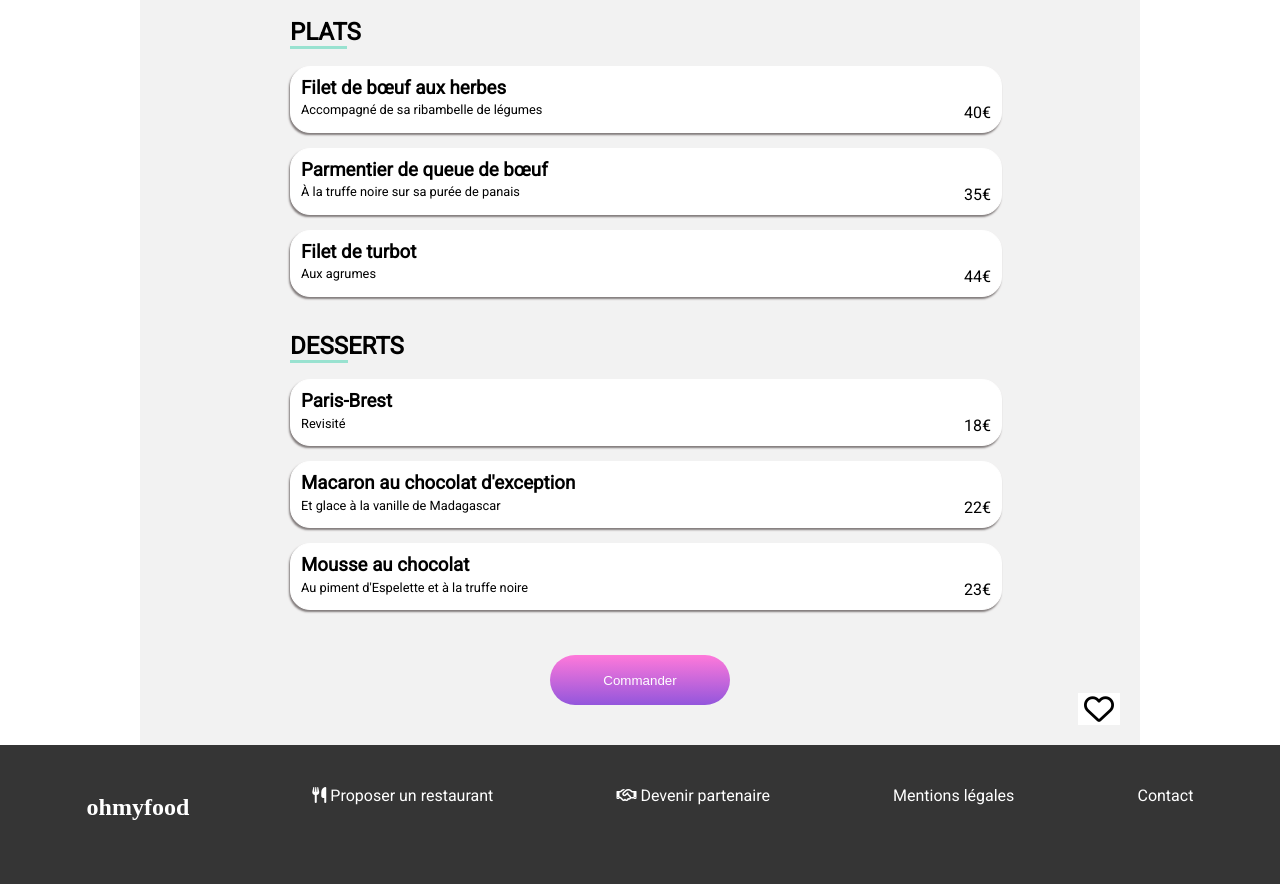
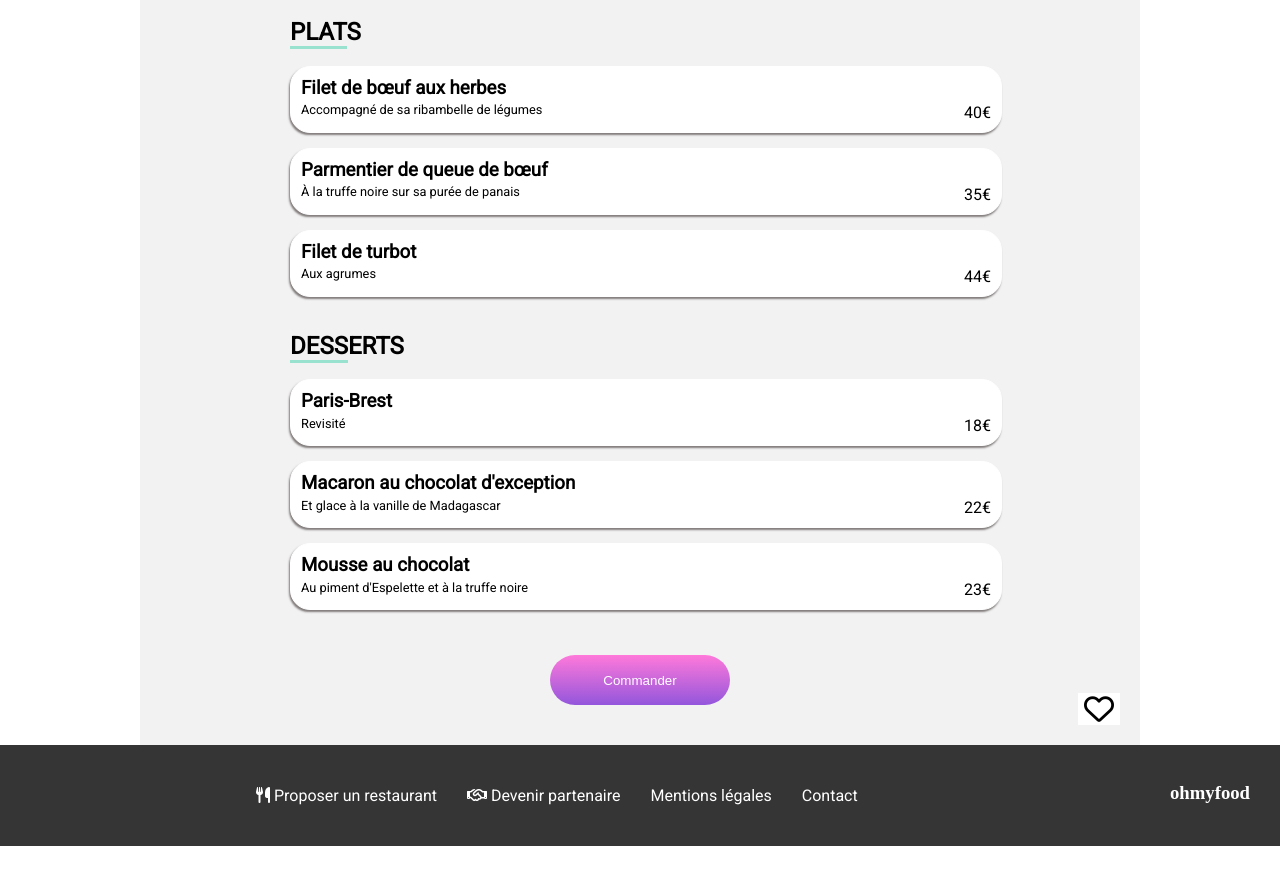
Before and after one commit to fatoumatad223/Projet-4---Animations.CSS, a plain HTML site: page menu1.html in a window 1280 px wide. Shown: the part 712-1596 px from the top of the page. After the commit the page ends 1558 px from the top, so only its background shows below. Drawn offline with nearby package versions, Linux system fonts and the light colour scheme; files that its build step writes are made by us from their sources; a web font is replaced by a local one.

Commit message:
footer media queries

```diff
--- a/menu1.html
+++ b/menu1.html
@@ -201,14 +201,10 @@
         </main>
         <footer class="footer">
             <h3 class="footer__h3"> ohmyfood </h3>
-                    <a href="" class="footer__link">
-                        <p> <i class="fa-solid fa-utensils"></i> Proposer un restaurant </p>
-                    </a>
-                    <a href="" class="footer__link">
-                        <p> <i class="fa-regular fa-handshake"></i> Devenir partenaire </p>
-                    </a>
-                    <p> Mentions légales </p>
-                    <p> Contact </p>
+            <a href="" class="footer__link"> <p> <i class="fa-solid fa-utensils"></i> Proposer un restaurant </p></a>
+            <a href="" class="footer__link"> <p> <i class="fa-regular fa-handshake"></i> Devenir partenaire </p></a>
+            <a href="" class="footer__link"> <p> Mentions légales </p> </a>
+            <a href="mailto:contactez-nous@mail.fr" class="footer__link"> <p> Contact </p> </a>
         </footer>
     </div>
 </body>
--- a/sass/style.scss
+++ b/sass/style.scss
@@ -91,20 +91,20 @@ body{
             text-align: center;
             position: relative;
             top: 60px;
-            left: -5px;
+            left: -10px;
             border-radius: 50%;
             width: 30px;
             height: 25px;
             padding-top: 5px;
         }
         &__bordure{
-            margin-left: 2px;
             margin-right: 10px;
             margin-bottom: -30px;
             border-radius: 20px;
             background-color: #F2F2F2;
             padding: 20px;
             @include btn-shadow;
+            font-size: 80%;
                 p{
                 margin-top: 0px;
                 }
@@ -217,6 +217,7 @@ body{
         display: flex;
         flex-direction: row;
         gap: 30px;
+
         }
     }
 .blocrestau__flex{
@@ -235,6 +236,12 @@ body{
 .footer{
     display: flex;
     flex-direction: row;
-    justify-content: space-around;
+    gap: 10px;
+    padding-left: 40%;
+    &__h3{
+        position: absolute;
+        right: 30px;
+        margin-top: 12px;
+    }
     }
 }
--- a/sass/stylemenu.scss
+++ b/sass/stylemenu.scss
@@ -1,25 +1,27 @@
 @charset "UTF-8";
 
-/**************** GÉNÉRAL ***************/
-body {
-    font-family: "Roboto", sans-serif;
-    margin: 0;
+
+/* Mes mixins */
+@mixin card-shadow {
+    box-shadow: -1px 2px 2px rgba(130, 124, 124);
 }
 
+/* Mes variables */
 $main-color: #9356DC;
 $second-color: #FF79DA;
 $third-color: #99E2D0;
 $font-color: #EAEAEA;
 $footer-color: #353535;
 
+/* GÉNÉRAL */
+body {
+    font-family: "Roboto", sans-serif;
+    margin: 0;
+}
+
 .main-container {
     width: 100%;
     min-width: 320px;
-}
-
-/* Mes mixins */
-@mixin card-shadow {
-    box-shadow: -1px 2px 2px rgba(130, 124, 124);
 }
 
 /* Ceci est mon bloc header */
@@ -55,7 +57,6 @@ $footer-color: #353535;
     border-top-right-radius: 30px;
     margin-bottom: 20px;
     margin-block-end: -35px;
-
     &__title {
         display: flex;
         justify-content: center;
@@ -63,19 +64,13 @@ $footer-color: #353535;
         font-size: 1emx;
         margin-left: 10px;
     }
-
     & h2 {
         margin-left: 10px;
         padding-top: 15px;
-        @media (min-width: 768px){
-            margin-left: 15%;
-        }
     }
-
     & h3 {
         margin-top: 15px;
     }
-
     &__card {
         width: 93%;
         height: 65px;
@@ -92,30 +87,21 @@ $footer-color: #353535;
         &:hover {
             margin-right: 50px;
         }
-        @media (min-width: 768px){
-            width: 70%;
-            margin-left: 15%;
-        }
-
         &__description {
             margin-top: -5px;
-
             & .card-title {
                 margin-top: 15px;
             }
-
             & .card-subtitle {
                 margin-top: -15px;
                 font-size: 0.8em;
             }
         }
-
         &__flex {
             display: flex;
             justify-content: flex-end;
             margin-right: -50px;
             transition: 1s;
-
             &__price {
                 margin-top: 20px;
                 margin-right: 10px;
@@ -142,8 +128,10 @@ $footer-color: #353535;
     }
 }
 
+/* Partie coeurs */
 .coeurs{
     margin-top: 17px;
+    margin-left: 10px;
 }
 .buttonheart {
     font-size: 30px;
@@ -151,10 +139,8 @@ $footer-color: #353535;
     border: none;
     transition-property: all;
     transition-duration: 2s;
-
     &_solid {
         opacity: 0;
-
         &:hover {
             opacity: 1;
             color: transparent;
@@ -179,7 +165,6 @@ $footer-color: #353535;
     margin-bottom: 40px;
     margin-top: 30px;
     margin-left: calc(50% - 90px);
-
     &:hover {
         opacity: 0.7;
     }
@@ -193,7 +178,6 @@ $footer-color: #353535;
     &__h3 {
         font-family: Shrikhand;
         padding-bottom: 15px;
-        font-size: 24px;
     }
     &__link {
         color: white;
@@ -201,20 +185,34 @@ $footer-color: #353535;
     }
 }
 
-
+/* Mes media queries */
 @media (min-width: 768px) {
     .blocmenu{
         width: 90%;
         margin-left: auto;
         margin-right: auto;
         &__title {
-        text-align: center;
+            text-align: center;
         }
         max-width: 1000px;
+        &__card{
+            width: 70%;
+            margin-left: 15%;
+        }
+        & h2{
+            margin-left: 15%;
+        }
     }
-        .footer{
+
+    .footer{
         display: flex;
         flex-direction: row;
-        justify-content: space-around;
+        gap: 30px;
+        padding-left: 20%;
+        &__h3{
+            position: absolute;
+            right: 30px;
+            margin-top: 12px;
+        }
     }
 }
```
Also changed, not shown: index.html (+2 -2 lines), menu2.html (+4 -8 lines), menu3.html (+4 -9 lines), menu4.html (+4 -8 lines), sass/animations.scss (+1 -6 lines), css/style.css, css/stylemenu.css, 3 other files.
